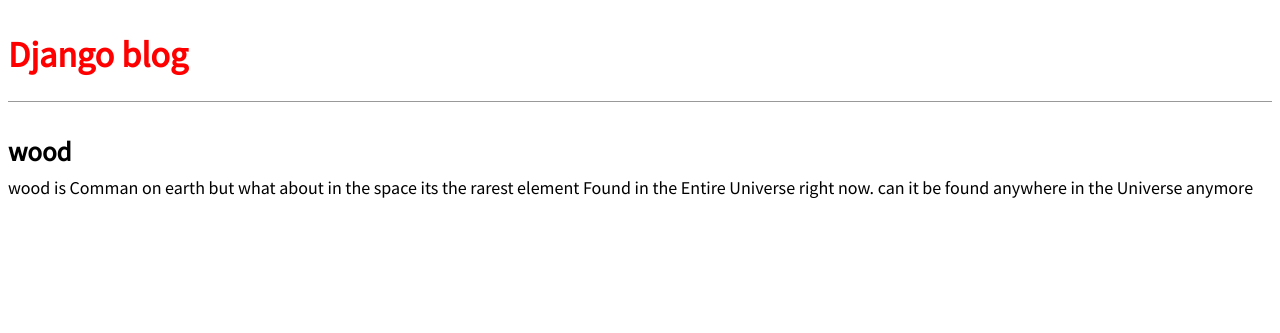
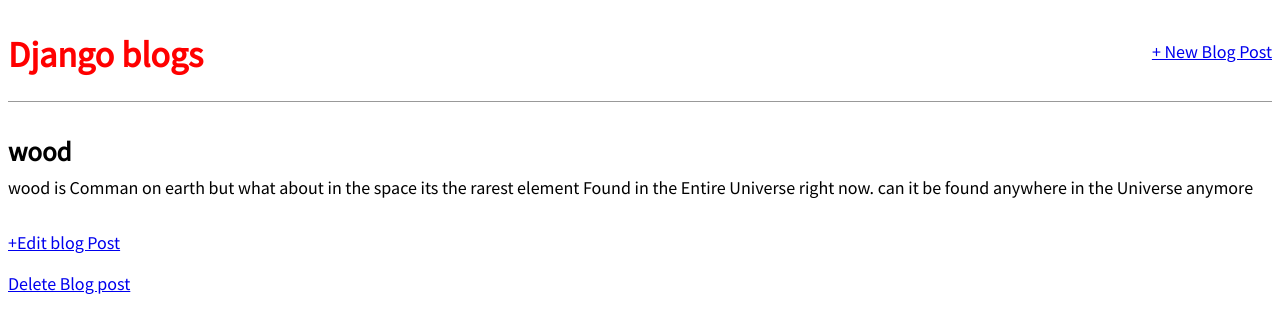
Before and after one commit to shatrughan26/Django, a Django app: page /post/2/ in a window 1280 px wide. Shown: the top 333 px of the page. Run offline with Django 5.2, Linux system fonts and the light colour scheme; data comes from the database, SQL or seed files in the repository; both versions use the stored data as it was after the commit.

Commit message:
CRUD operation Done

```diff
--- a/blog/blog/models.py
+++ b/blog/blog/models.py
@@ -1,5 +1,5 @@
 from django.db import models
-
+from django.urls import reverse
 class Post(models.Model):
     title = models.CharField(max_length=200)
     author = models.ForeignKey(
@@ -11,3 +11,10 @@ class Post(models.Model):
 
     def __str__(self):
         return self.title
+
+
+    def __self__(self):
+        return self.title
+
+    def get_absolute_url(self):
+        return reverse('post_details',args=[str(self.id)])
--- a/blog/blog/urls.py
+++ b/blog/blog/urls.py
@@ -1,8 +1,11 @@
 from django.urls import path
 
-from .views import BlogListView,BlogDetailView
+from .views import (BlogListView,BlogDetailView, BlogCreateView,BlogUpdateView,BlogDeleteView,)
 
 urlpatterns = [
+    path('post/<int:pk>/delete', BlogDeleteView.as_view(), name= 'post_delete'),
+    path('post/<int:pk>/edit',BlogUpdateView.as_view(), name='post_edit'),
+    path('post/new/',BlogCreateView.as_view(), name='post_new'),
     path('post/<int:pk>/', BlogDetailView.as_view(), name='post_details'),
     path('',BlogListView.as_view(), name='home')
 ]
--- a/blog/blog/views.py
+++ b/blog/blog/views.py
@@ -1,4 +1,6 @@
 from django.views.generic import ListView, DetailView
+from django.views.generic.edit import CreateView,UpdateView,DeleteView
+from django.urls import reverse_lazy
 
 from .models import Post
 
@@ -10,3 +12,19 @@ class  BlogListView(ListView):
 class BlogDetailView(DetailView):
     model = Post
     template_name = 'post_details.html'
+
+class BlogCreateView(CreateView):
+    model = Post
+    template_name = 'post_new.html'
+    fields = '__all__'
+
+
+class BlogUpdateView(UpdateView):
+    model = Post
+    template_name = 'post_edit.html'
+    fields = ['title', 'body']
+
+class BlogDeleteView(DeleteView):
+    model = Post
+    template_name = 'post_delete.html'
+    success_url = reverse_lazy('home')
--- a/blog/templates/base.html
+++ b/blog/templates/base.html
@@ -2,17 +2,24 @@
 <html>
   <head>
     <title>Django blog</title>
-        <link href="https://fonts.googleapis.com/css?family=Source+Sans+Pro:ǓǏǏ" rel="stylesheet">
+    <link
+      href="https://fonts.googleapis.com/css?family=Source+Sans+Pro:ǓǏǏ"
+      rel="stylesheet"
+    />
 
-        <link href="{% static 'css/base.css' %}" rel="stylesheet">
+    <link href="{% static 'css/base.css' %}" rel="stylesheet" />
   </head>
   <body>
+    <div>
       <header>
-            <h1><a href="{% url 'home' %}">Django blog</a></h1>
+        <div class="nav-left">
+          <h1><a href="{% url 'home' %}">Django blogs</a></h1>
+        </div>
+        <div class="nav-right">
+          <a href="{%url 'post_new' %}">+ New Blog Post</a>
+        </div>
       </header>
-        <div>
-            {%  block content%}
-            {% endblock content%}
+      {% block content %} {% endblock content %}
     </div>
   </body>
 </html>
--- a/blog/templates/post_details.html
+++ b/blog/templates/post_details.html
@@ -4,4 +4,8 @@
   <h2>{{post.title}}</h2>
   <p>{{post.body}}</p>
 </div>
+
+<p><a href="{% url 'post_edit' post.pk %}">+Edit blog Post</a></p>
+<p><a href="{% url 'post_delete' post.pk %}">Delete Blog post</a></p>
+
 {% endblock content%}
```
Also changed, not shown: blog/blog/tests.py (+22 -0 lines), blog/templates/post_delete.html (added, +9 -0 lines), blog/templates/post_edit.html (added, +9 -0 lines), blog/templates/post_new.html (added, +9 -0 lines), blog/db.sqlite3. Lines whose indentation alone changed are shown as unchanged.
